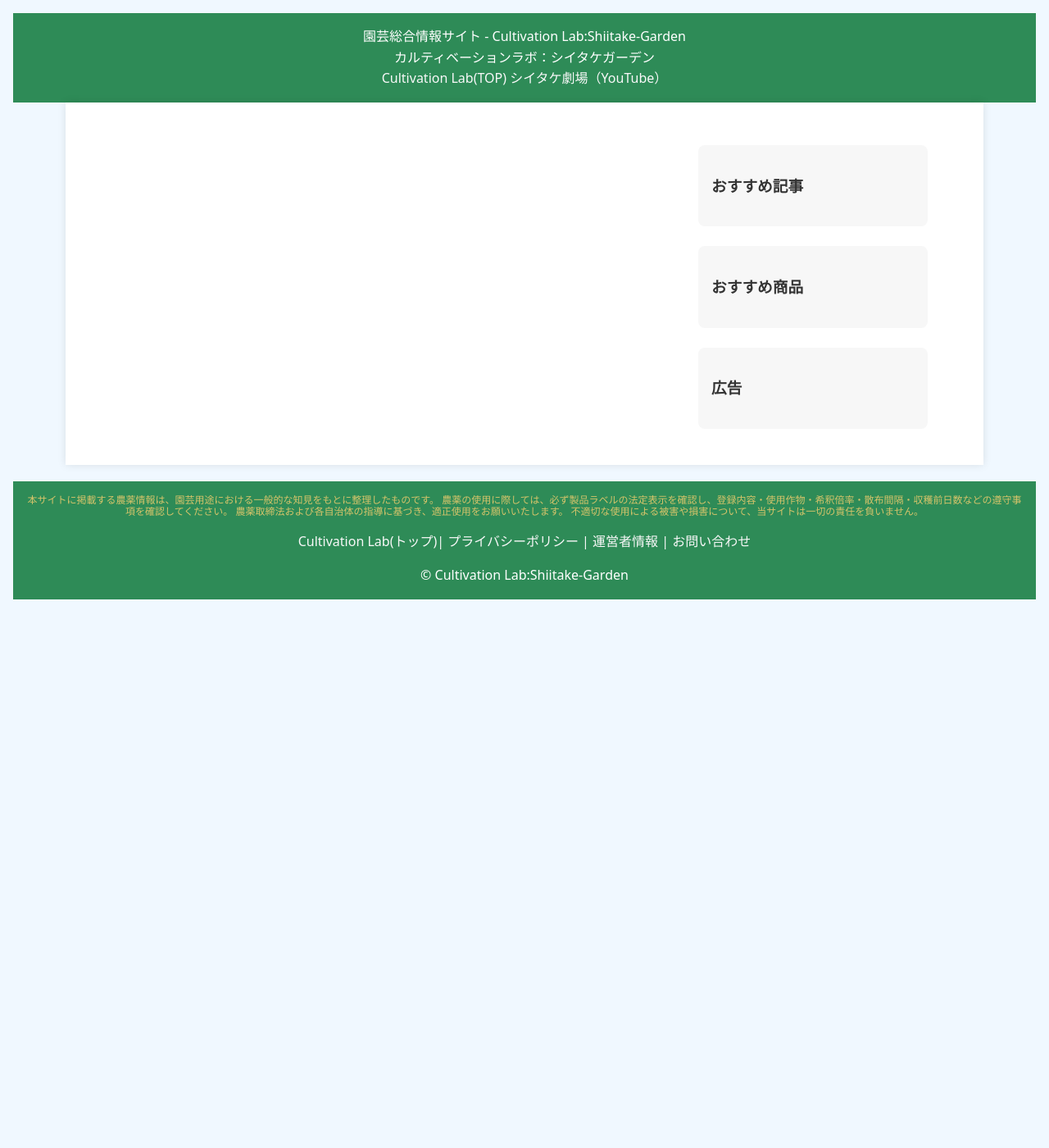
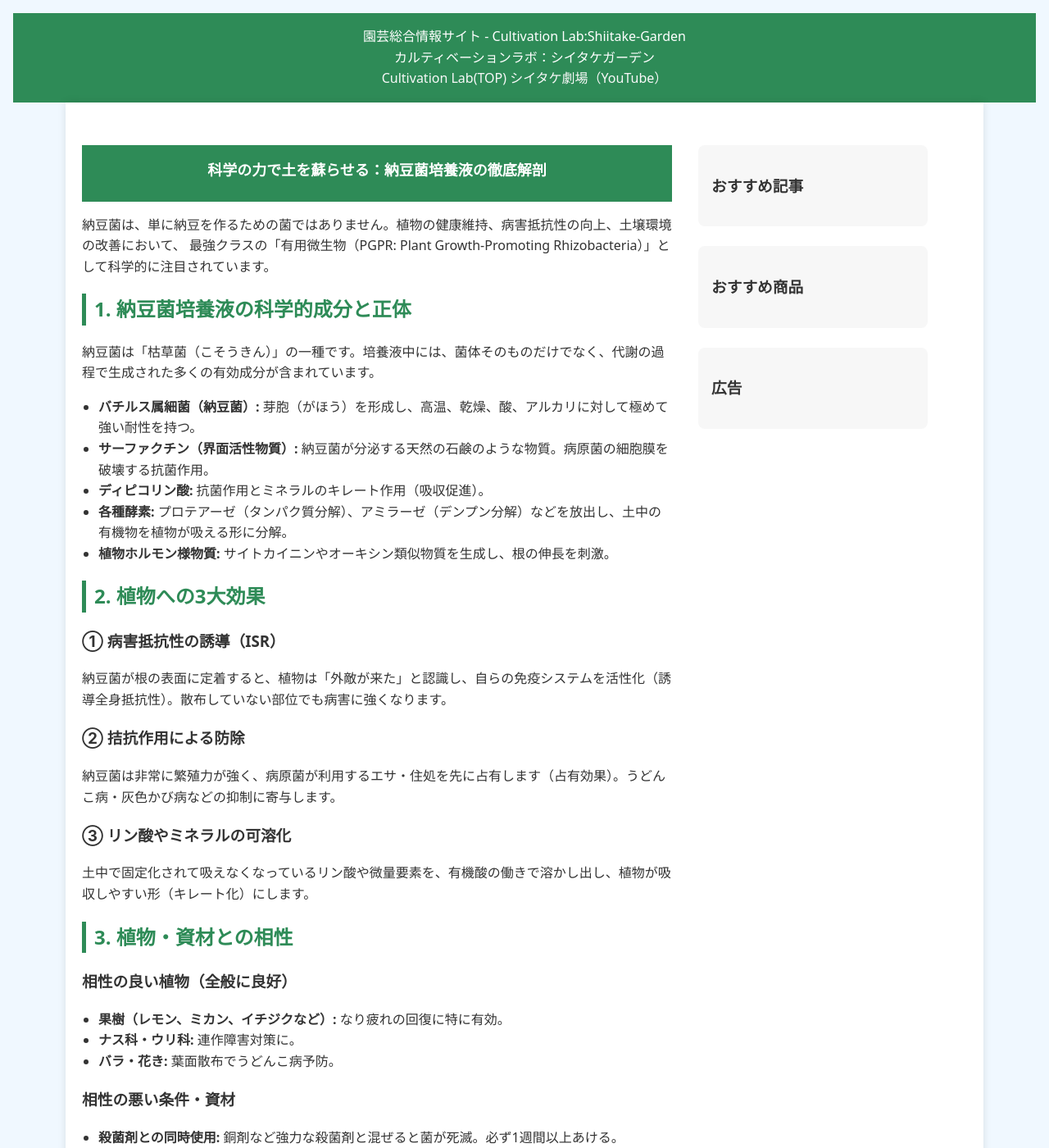
Before and after one commit to shiitake-garden/shiitake-garden.github.io, a Jekyll site: the page built from column/column_nattoukin.html, in a window 1280 px wide and 1400 px high. Shown: the whole window at 82% size. Built offline with Jekyll 4.4.1, drawn with Linux system fonts in a browser that asks for light colours; some of the changed text lies outside the part shown.

Commit message:
Update column_nattoukin.html

```diff
--- a/column/column_nattoukin.html
+++ b/column/column_nattoukin.html
@@ -10,8 +10,88 @@ title: カルティベーションラボ
 <body>
 <!--ここから記事-->
 <section class="article-layout">
+  <article class="article-main">
+<header class="site-header">
+    <h1>科学の力で土を蘇らせる：納豆菌培養液の徹底解剖</h1>
+</header>
+<p>
+      納豆菌は、単に納豆を作るための菌ではありません。植物の健康維持、病害抵抗性の向上、土壌環境の改善において、
+      最強クラスの「有用微生物（PGPR: Plant Growth-Promoting Rhizobacteria）」として科学的に注目されています。
+    </p>
 
-  <article class="article-main">
+    <h2>1. 納豆菌培養液の科学的成分と正体</h2>
+
+    <p>納豆菌は「枯草菌（こそうきん）」の一種です。培養液中には、菌体そのものだけでなく、代謝の過程で生成された多くの有効成分が含まれています。</p>
+
+    <ul>
+      <li><strong>バチルス属細菌（納豆菌）:</strong> 芽胞（がほう）を形成し、高温、乾燥、酸、アルカリに対して極めて強い耐性を持つ。</li>
+      <li><strong>サーファクチン（界面活性物質）:</strong> 納豆菌が分泌する天然の石鹸のような物質。病原菌の細胞膜を破壊する抗菌作用。</li>
+      <li><strong>ディピコリン酸:</strong> 抗菌作用とミネラルのキレート作用（吸収促進）。</li>
+      <li><strong>各種酵素:</strong> プロテアーゼ（タンパク質分解）、アミラーゼ（デンプン分解）などを放出し、土中の有機物を植物が吸える形に分解。</li>
+      <li><strong>植物ホルモン様物質:</strong> サイトカイニンやオーキシン類似物質を生成し、根の伸長を刺激。</li>
+    </ul>
+
+    <h2>2. 植物への3大効果</h2>
+
+    <h3>① 病害抵抗性の誘導（ISR）</h3>
+    <p>納豆菌が根の表面に定着すると、植物は「外敵が来た」と認識し、自らの免疫システムを活性化（誘導全身抵抗性）。散布していない部位でも病害に強くなります。</p>
+
+    <h3>② 拮抗作用による防除</h3>
+    <p>納豆菌は非常に繁殖力が強く、病原菌が利用するエサ・住処を先に占有します（占有効果）。うどんこ病・灰色かび病などの抑制に寄与します。</p>
+
+    <h3>③ リン酸やミネラルの可溶化</h3>
+    <p>土中で固定化されて吸えなくなっているリン酸や微量要素を、有機酸の働きで溶かし出し、植物が吸収しやすい形（キレート化）にします。</p>
+
+    <h2>3. 植物・資材との相性</h2>
+
+    <h3>相性の良い植物（全般に良好）</h3>
+    <ul>
+      <li><strong>果樹（レモン、ミカン、イチジクなど）:</strong> なり疲れの回復に特に有効。</li>
+      <li><strong>ナス科・ウリ科:</strong> 連作障害対策に。</li>
+      <li><strong>バラ・花き:</strong> 葉面散布でうどんこ病予防。</li>
+    </ul>
+
+    <h3>相性の悪い条件・資材</h3>
+    <ul>
+      <li><strong>殺菌剤との同時使用:</strong> 銅剤など強力な殺菌剤と混ぜると菌が死滅。必ず1週間以上あける。</li>
+      <li><strong>極端な強酸性土壌:</strong> pH4.0以下では活動低下。</li>
+      <li><strong>一部の水生植物:</strong> 培養液中の糖分等が水質悪化を招く場合あり。</li>
+    </ul>
+
+    <h2>4. 納豆菌培養液の作り方（家庭向け科学的レシピ）</h2>
+
+    <h3>材料（500ml分）</h3>
+    <ul>
+      <li>納豆：2〜3粒（ネバネバのみでも可）</li>
+      <li>ドライイースト：2g</li>
+      <li>ヨーグルト：20g</li>
+      <li>砂糖：10g</li>
+      <li>ぬるま湯（35～40℃）：450ml</li>
+    </ul>
+
+    <h3>手順</h3>
+    <ol>
+      <li>少量のぬるま湯に砂糖、イースト、ヨーグルトを溶かす。</li>
+      <li>納豆を加えてネバネバをよく溶かす。</li>
+      <li>ペットボトルに入れ、残りの湯を足す。</li>
+      <li>35〜40℃の暖かい場所で保温。</li>
+      <li>24〜48時間で完成。甘酸っぱい香りが成功のサイン。</li>
+    </ol>
+
+    <h2>5. 使用時の注意点</h2>
+
+    <ul>
+      <li><strong>希釈倍率:</strong> 葉面散布は500〜1000倍、土壌灌水は100〜200倍。</li>
+      <li><strong>ガス抜き:</strong> 発酵中に容器が膨らむので、蓋を緩めるか毎日ガス抜き。</li>
+      <li><strong>保存期間:</strong> 冷暗所で約1ヶ月。黒ずみや異臭があれば廃棄。</li>
+    </ul>
+
+    <p>
+      レモンに使用する場合、ちょうど今の<strong>2月の花芽形成期</strong>に200倍希釈液を土へ灌水すると、
+      春先の根の動き出しが大幅にスムーズになります。
+    </p>
+
+
 
   </article>
 
```
